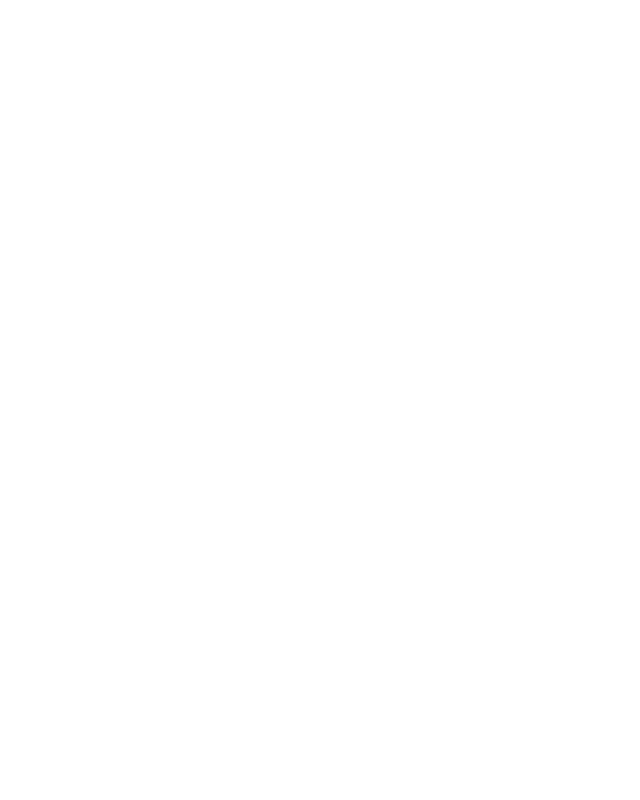
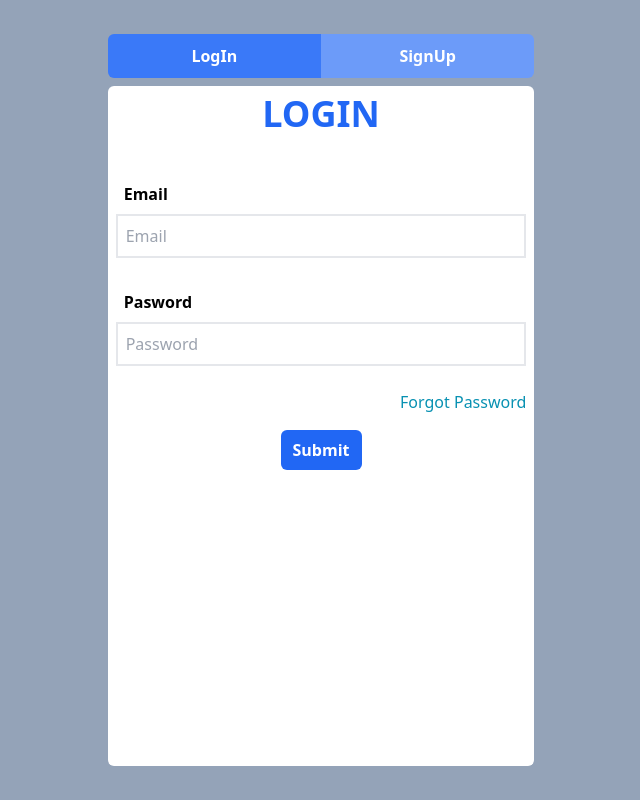
Before and after one commit to RishuBhaisora/my_awesome_chat, a React (Vite) app: page /login in a window 1280 px wide. Before the commit this address had no page. Shown: the whole page, without its empty margins (319-959 px from the left). Built offline with nearby package versions, Linux system fonts and the light colour scheme.

Commit message:
completed login signup page

```diff
--- a/package.json
+++ b/package.json
@@ -12,13 +12,16 @@
     "@ant-design/icons": "^4.7.0",
     "antd": "^4.23.4",
     "axios": "^1.1.2",
+    "classnames": "^2.3.2",
+    "formik": "^2.2.9",
     "react": "^18.2.0",
     "react-dom": "^18.2.0",
     "react-icons": "^4.6.0",
     "react-router": "^6.4.2",
     "react-router-dom": "^6.4.2",
     "redux": "^4.2.0",
-    "redux-saga": "^1.2.1"
+    "redux-saga": "^1.2.1",
+    "yup": "^0.32.11"
   },
   "devDependencies": {
     "@types/react": "^18.0.17",
--- a/src/App.tsx
+++ b/src/App.tsx
@@ -1,26 +1,33 @@
 import { Navigate, Route, Routes } from "react-router-dom";
-import FriendList from "./components/Friends-Page/FriendList";
-import FriendsPage from "./components/Friends-Page/FriendsPage";
+import FriendList from "./components/friends-page/FriendList";
+import FriendsPage from "./components/friends-page/FriendsPage";
 import MessageBox from "./components/Friends-Page/message-box/MessageBox";
 import SettingsPage from "./components/settings-page/SettingsPage";
+import LoginPage from "./components/signup-login-page/LoginPage";
+import SignUpLogin from "./components/signup-login-page/SignUpLogin";
+import SignUpPage from "./components/signup-login-page/SignUpPage";
 import MainLayout from "./MainLayout";
-import { mockFriends } from "./Mock-Data/mock-friends";
+import { mockFriends } from "./mock-data/mock-friends";
 
 function App() {
   return (
     <Routes>
-      <Route path="/" element={<Navigate to="/message" />} />
-      <Route path="/" element={<MainLayout />}>
-        <Route path="/settings" element={<SettingsPage />} />
+      <Route path="/" element={<SignUpLogin />}>
+        <Route path="/login" element={<LoginPage />} />
+        <Route path="/signUp" element={<SignUpPage />} />
+      </Route>
+      <Route path="/user" element={<Navigate to="/user/message/friends" />} />
+      <Route path="/user" element={<MainLayout />}>
+        <Route path="/user/settings" element={<SettingsPage />} />
         <Route
-          path="/message"
+          path="/user/message/friends"
           element={<FriendsPage friends={mockFriends as any} />}
         >
           <Route
-            path="/message/friends"
+            path="/user/message/friends"
             element={<FriendList friends={mockFriends as any} />}
           />
-          <Route path="/message/friends/:id" element={<MessageBox />} />
+          <Route path="/user/message/friends/:id" element={<MessageBox />} />
         </Route>
       </Route>
     </Routes>
--- a/src/components/Friends-Page/FriendRow.tsx
+++ b/src/components/Friends-Page/FriendRow.tsx
@@ -13,7 +13,7 @@
 
   return (
     <div
-      onClick={() => navigate(`/message/friends/${id}`)}
+      onClick={() => navigate(`/user/message/friends/${id}`)}
       className="flex px-4 py-2 border-slate-400 border-b-2 items-center"
     >
       <Avatar src={image} size="large" />
--- a/src/components/Friends-Page/FriendsPage.tsx
+++ b/src/components/Friends-Page/FriendsPage.tsx
@@ -1,7 +1,7 @@
 import { FC, memo, useEffect, useState } from "react";
 import { Outlet } from "react-router";
+import FriendList, { friendListType } from "./FriendList";
 import MessageBox from "./message-box/MessageBox";
-import FriendList, { friendListType } from "./FriendList";
 
 const FriendsPage: FC<friendListType> = memo(({ friends }) => {
   const [width, setWidth] = useState(window.innerWidth);
--- a/src/components/Friends-Page/message-box/meassage-box-components/Messages.tsx
+++ b/src/components/Friends-Page/message-box/meassage-box-components/Messages.tsx
@@ -1,6 +1,6 @@
 import { Typography } from "antd";
 import { FC, memo } from "react";
-import { mockMessages } from "../../../../Mock-Data/mock-messages";
+import { mockMessages } from "../../../../mock-data/mock-messages";
 
 import "./Messages.scss";
 
--- /dev/null
+++ b/src/components/signup-login-page/LoginPage.tsx
@@ -0,0 +1,90 @@
+import { ErrorMessage, Form, Formik } from "formik";
+import { FC, memo } from "react";
+import { useNavigate } from "react-router";
+import * as Yup from "yup";
+import Input from "../../shared-resources/FieldComp";
+
+type LoginPageProps = {};
+
+const LoginPage: FC<LoginPageProps> = (props) => {
+  const SignupSchema = Yup.object().shape({
+    email: Yup.string().email("Invalid email").required("Required"),
+    password: Yup.string()
+      .min(8, "Too Short!")
+      .max(12, "Too Long!")
+      .required("Required"),
+  });
+  const handleSubmit = (
+    values: { email: string; password: string },
+    action: any
+  ) => {
+    console.log(values, action);
+    action.resetForm();
+    navigate("/user");
+  };
+
+  let navigate = useNavigate();
+
+  return (
+    <div className=" ">
+      <h1 className="flex justify-center text-[#2167f4] mb-10 font-bold text-4xl">
+        LOGIN
+      </h1>
+      <Formik
+        initialValues={{
+          email: "",
+          password: "",
+        }}
+        validationSchema={SignupSchema}
+        onSubmit={(values, action) => {
+          handleSubmit(values, action);
+        }}
+      >
+        {(props) => {
+          {
+            // console.log(props);
+          }
+
+          return (
+            <Form>
+              <div className="">
+                <Input
+                  label="Email"
+                  type="email"
+                  name="email"
+                  placeholder="Email"
+                />
+                <span className="p-1" />
+                <ErrorMessage name="email" />
+                <Input
+                  label="Pasword"
+                  type="password"
+                  name="password"
+                  placeholder="Password"
+                />
+                <span className="p-1" />
+                <ErrorMessage name="password" />
+                <h1 className="text-cyan-600 text-right cursor-pointer">
+                  Forgot Password
+                </h1>
+              </div>
+              <div className="flex justify-center pt-4">
+                <button
+                  disabled={!props.isValid}
+                  className="rounded-md p-2 px-3 text-white bg-[#2167f4] font-bold  "
+                  type="submit"
+                >
+                  Submit
+                </button>
+              </div>
+            </Form>
+          );
+        }}
+      </Formik>
+    </div>
+  );
+};
+
+LoginPage.defaultProps = {};
+
+export default memo(LoginPage);
--- /dev/null
+++ b/src/components/signup-login-page/SignUpLogin.tsx
@@ -0,0 +1,49 @@
+import { FC, memo, useEffect, useMemo, useState } from "react";
+import { Outlet, useLocation, useNavigate } from "react-router";
+import Button from "../../shared-resources/avatar/Button";
+
+type SignUpLoginProps = {};
+
+const SignUpLogin: FC<SignUpLoginProps> = (props) => {
+  let navigate = useNavigate();
+  const location = useLocation();
+
+  useEffect(() => {
+    navigate("/login");
+  }, []);
+
+  const loginClicked = useMemo(() => {
+    if (location.pathname === "/login") return true;
+    else return false;
+  }, [location]);
+  const signUpClicked = useMemo(() => {
+    if (location.pathname === "/signUp") return true;
+    else return false;
+  }, [location]);
+
+  console.log(loginClicked, signUpClicked);
+
+  return (
+    <div className="flex md:items-center justify-center p-2 bg-slate-400 md:p-0  flex-col min-h-screen max-h-[200vh]">
+      <div className=" md:w-1/3  pb-2 rounded-md">
+        <Button
+          text="LogIn"
+          clicked={loginClicked}
+          onClick={() => navigate("/login")}
+        />
+        <Button
+          text="SignUp"
+          clicked={signUpClicked}
+          onClick={() => navigate("/signUp")}
+        />
+      </div>
+      <div className="bg-white p-2 h-[85vh] md:w-1/3 w-full rounded-md overflow-auto">
+        <Outlet />
+      </div>
+    </div>
+  );
+};
+
+SignUpLogin.defaultProps = {};
+
+export default memo(SignUpLogin);
--- /dev/null
+++ b/src/components/signup-login-page/SignUpPage.tsx
@@ -0,0 +1,108 @@
+import { ErrorMessage, Form, Formik } from "formik";
+import { FC, memo } from "react";
+import { useNavigate } from "react-router";
+import * as Yup from "yup";
+import Input from "../../shared-resources/FieldComp";
+type SignUpPageProps = {};
+
+const SignUpPage: FC<SignUpPageProps> = (props) => {
+  const SignupSchema = Yup.object().shape({
+    name: Yup.string().required("Required"),
+    email: Yup.string().email("Invalid email").required("Required"),
+    password: Yup.string()
+      .min(8, "Too Short!")
+      .max(12, "Too Long!")
+      .required("Required"),
+    confirm: Yup.string()
+      .min(8, "Too Short!")
+      .max(12, "Too Long!")
+      .required("Required"),
+  });
+  const handleSubmit = (
+    values: { email: string; password: string },
+    action: any
+  ) => {
+    console.log(values, action);
+    action.resetForm();
+    navigate("/user");
+  };
+
+  let navigate = useNavigate();
+
+  return (
+    <div className=" ">
+      <h1 className="flex justify-center text-[#2167f4] mb-10 font-bold text-4xl">
+        SIGNUP
+      </h1>
+      <Formik
+        initialValues={{
+          name: "",
+          email: "",
+          password: "",
+          confirm: "",
+        }}
+        validationSchema={SignupSchema}
+        onSubmit={(values, action) => {
+          handleSubmit(values, action);
+        }}
+      >
+        {(props) => {
+          {
+            // console.log(props);
+          }
+
+          return (
+            <Form>
+              <div className="">
+                <Input
+                  label="Name"
+                  type="name"
+                  name="name"
+                  placeholder="Name"
+                />
+                <span className="p-1" />
+                <ErrorMessage name="name" />
+                <Input
+                  label="Email"
+                  type="email"
+                  name="email"
+                  placeholder="Email"
+                />
+                <span className="p-1" />
+                <ErrorMessage name="email" />
+                <Input
+                  label="Password"
+                  type="password"
+                  name="password"
+                  placeholder="Password"
+                />
+                <span className="p-1" />
+                <ErrorMessage name="password" />
+                <Input
+                  label="Confirm Password"
+                  type="password"
+                  name="confirm"
+                  placeholder="Confirm Password"
+                />
+                <span className="p-1" />
+                <ErrorMessage name="confirm" />
+              </div>
+              <div className="flex justify-center p-8">
+                <button
+                  disabled={!props.isValid}
+                  className="rounded-md p-2 px-3 text-white bg-[#2167f4] font-bold  "
+                  type="submit"
+                >
+                  Submit
+                </button>
+              </div>
+            </Form>
+          );
+        }}
+      </Formik>
+    </div>
+  );
+};
+SignUpPage.defaultProps = {};
+
+export default memo(SignUpPage);
--- /dev/null
+++ b/src/shared-resources/FieldComp.tsx
@@ -0,0 +1,23 @@
+import { Field } from "formik";
+import { FC, memo } from "react";
+
+type InputProps = {
+  type: string;
+  name: string;
+  placeholder: string;
+  label: string;
+};
+
+const FieldComp: FC<InputProps> = (props) => {
+  return (
+    <div className=" ">
+      <h1 className="p-2 text-md font-bold">{props.label}</h1>
+
+      <Field className="w-full border-2 p-2 focus:outline-none" {...props} />
+    </div>
+  );
+};
+
+FieldComp.defaultProps = {};
+
+export default memo(FieldComp);
--- /dev/null
+++ b/src/shared-resources/avatar/Button.tsx
@@ -0,0 +1,29 @@
+import { FC, memo } from "react";
+import cn from "classnames";
+type ButtonProps = {
+  text: string;
+  onClick: () => void;
+  clicked: boolean;
+};
+
+const Button: FC<ButtonProps> = ({ text, onClick, clicked }) => {
+  return (
+    <button
+      className={cn(
+        " w-1/2  text-white text-md font-bold p-2.5 ",
+        { "rounded-l-md": text === "LogIn" },
+        { "rounded-r-md": text === "SignUp" },
+        { "bg-[#3a79f8]": clicked },
+        { " bg-[#6c9bf9]": !clicked }
+      )}
+      disabled={clicked}
+      onClick={onClick}
+    >
+      {text}
+    </button>
+  );
+};
+
+Button.defaultProps = {};
+
+export default memo(Button);
```
Also changed, not shown: src/components/control bar/ControlBarComponent.tsx (+4 -4 lines), 1 other file (tests, documents, lock files or other folders).
